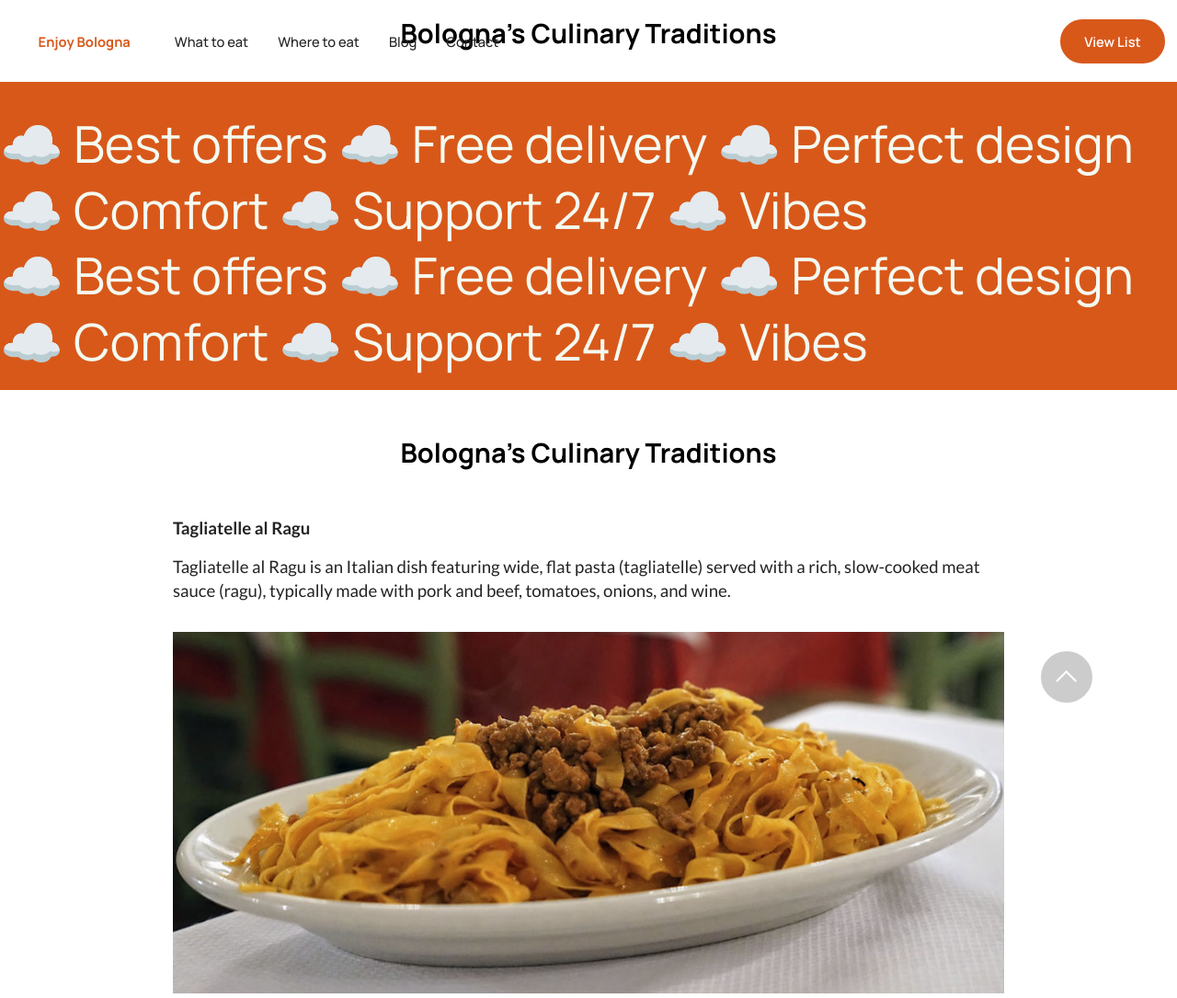
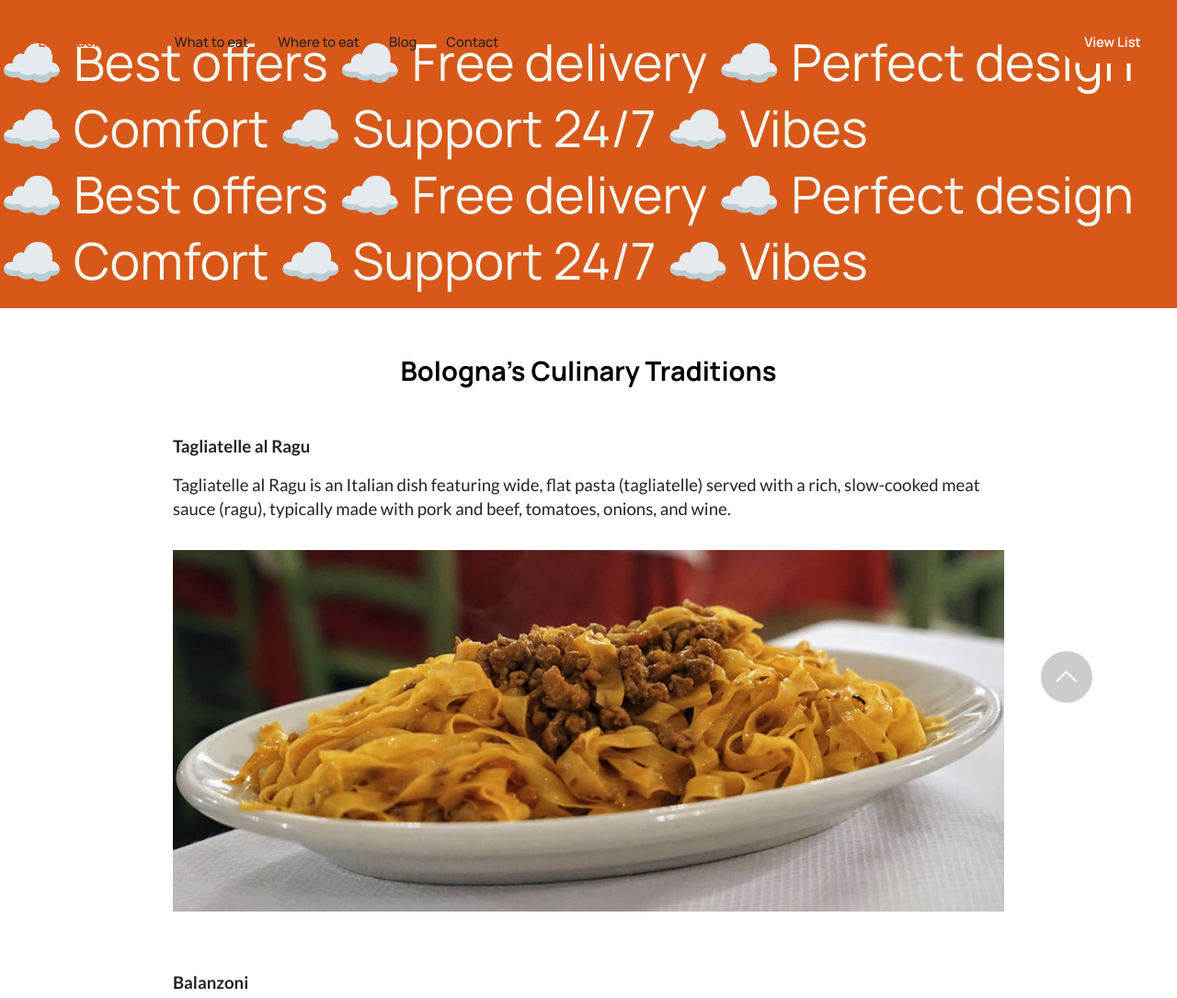
Before and after one commit to enjoybologna/Fat, a plain HTML site: page whattoeat.html in a window 1280 px wide. Shown: the top 1085 px of the page at 92% size. Drawn offline with Linux system fonts and the light colour scheme; a script that the page names is missing; files whose address does not match are found by name.

Commit message:
Update whattoeat.html

```diff
--- a/whattoeat.html
+++ b/whattoeat.html
@@ -64,21 +64,6 @@
 	</nav>
 </section>
 
-<section data-bs-version="5.1" class="article11 cid-ujOAi5RYFC" id="article11-1j">
-
-
-
-
-    <div class="container">
-        <div class="row justify-content-center">
-            <div class="title col-md-12 col-lg-10">
-                <h3 class="mbr-section-title mbr-fonts-style align-center mt-0 mb-0 display-5"><strong>Bologna's Culinary Traditions</strong></h3>
-
-
-            </div>
-        </div>
-    </div>
-</section>
 
 <section data-bs-version="5.1" class="gallery10 cid-ujOArnB3bx" id="gallery10-1k">
 
```
